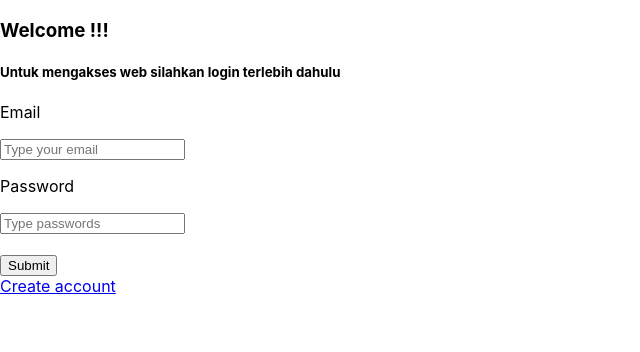
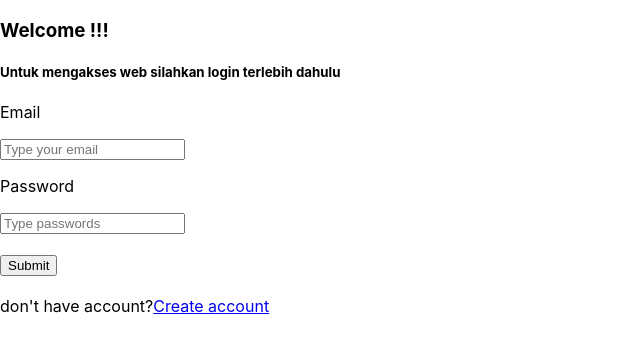
Before and after one commit to MamahitGabriella/BackEnd-FinalProject, a React (Create React App) app: page / in a window 1280 px wide. Shown: the top 352 px of the page, without its empty margins (0-640 px from the left). Built offline with nearby package versions, Linux system fonts and the light colour scheme.

Commit message:
commit update Login

```diff
--- a/src/pages/Login/index.js
+++ b/src/pages/Login/index.js
@@ -18,7 +18,7 @@ const Login = ({title, angka}) =>{
     }, [welcomeText, email, password])
 
     const handleSubmit = () => {
-        setWelcomeText("Selamat Datang");
+        setWelcomeText("Welcome!!!");
         const data = {
             email : email,
             password : password,
@@ -42,7 +42,8 @@ const Login = ({title, angka}) =>{
                 Submit
                 </button>
             <br />
-
+            <br />
+            don't have account?
             <NavLink activeClassName="active" to="/register" >
             Create account
             </NavLink>
```
